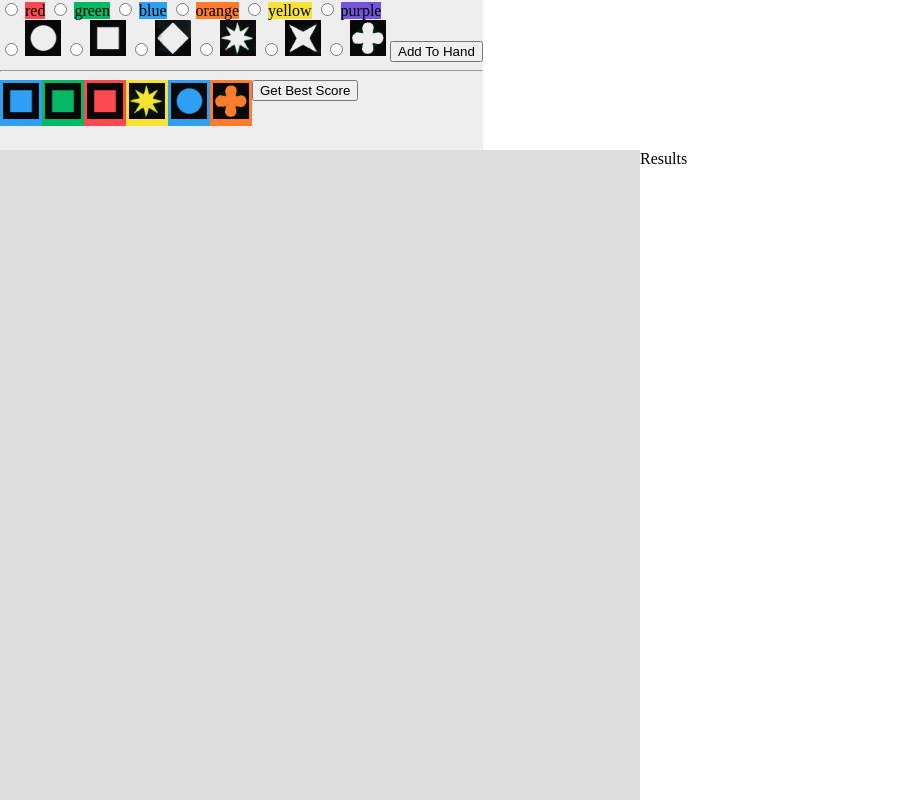
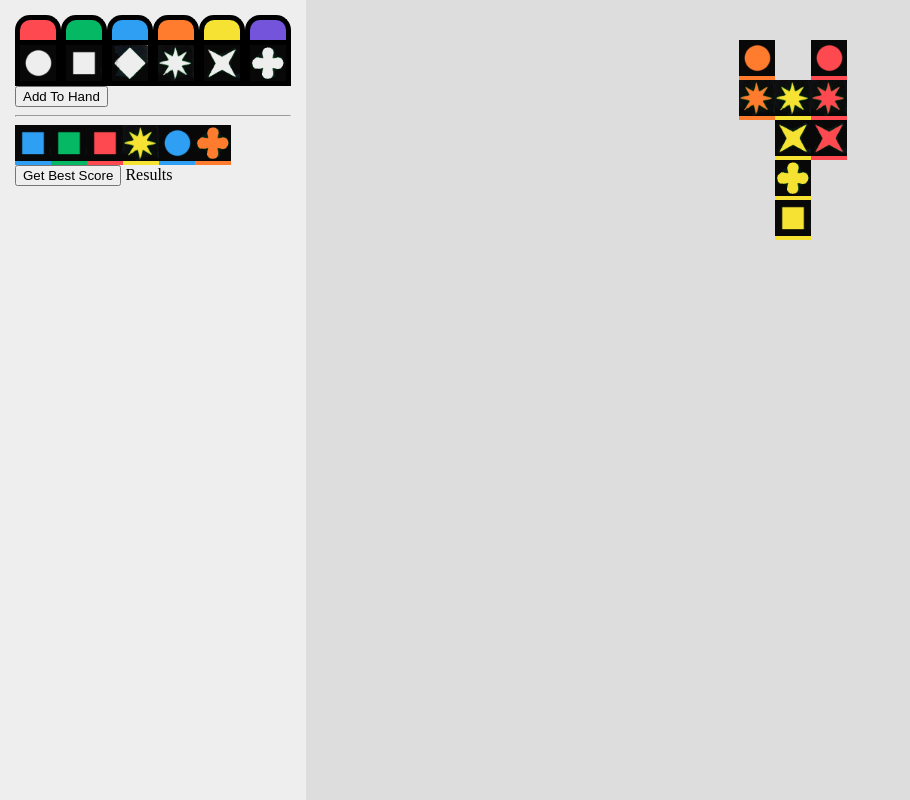
Before and after one commit to will-moore/qwirkle-solver, a plain HTML site: page index.html in a window 1280 px wide. Shown: the whole page, without its empty margins (0-910 px from the left). Drawn offline with Linux system fonts and the light colour scheme.

Commit message:
Tidy tile-picker css

```diff
--- a/index.html
+++ b/index.html
@@ -7,14 +7,21 @@
   <script src="src/Grid.js"></script>
 
   <style>
-  td, img {
+
+  * {
+    box-sizing: border-box;
+  }
+ img {
     padding: 0;
     margin: 0;
     height: 36px;
   }
 
   td {
-    border: solid transparent 3px;'
+    border: solid transparent 3px;
+    margin: 0;
+    padding: 0;
+    border: 0;
   }
 
   td.highlight {
@@ -26,31 +33,61 @@
   }
 
   #header {
-    position: fixed;
+    position: absolute;
+    left: 0;
     top: 0;
-    height: 150px;
+    bottom: 0;
+    /*height: 150px;*/
+    width: 306px;
     background-color: #eee;
+    padding: 15px;
   }
+
+  #header label {
+    width: 46px;
+    height: 46px;
+    display: block;
+    border: solid black 5px;
+  }
+
+  #tilepicker tr:nth-of-type(1) label {
+    border-top-right-radius: 15px;
+    border-top-left-radius: 15px;
+    border-bottom-width: 0;
+    height: 25px;
+  }
+  #header input {
+    display: none;
+  }
+
+  #tilepicker tr:nth-of-type(2) input:checked ~ label {
+      border-color: transparent;
+  }
+
   #content {
     position: absolute;
-    top: 150px;
+    top: 0px;
     overflow: auto;
     bottom: 0;
-    left: 0;
-    right: 0  ;
-  }
-
-  #content>div {
-    position: absolute;
-    top: 0;
-    overflow: auto;
-    bottom: 0;
-    left: 0;
+    left: 306px;
     right: 0  ;
   }
 
   #hand {
     float: left;
+  }
+
+  #results {
+    position: absolute;
+    left: 0;
+    right: 0;
+    overflow: scroll;
+    bottom: 0;
+    top: 220px;
+  }
+
+  #grid {
+    margin: auto;
   }
 
   body {
@@ -66,31 +103,39 @@
 
 <div id="header">
 
-  <input id='1' type="radio" name="colour">
-  <label for="1" style="background-color: rgb(254, 73, 81)">red</label>
-  <input id='2' type="radio" name="colour">
-  <label for="2" style="background-color: rgb(5, 184, 100)">green</label>
-  <input id='3' type="radio" name="colour">
-  <label for="3" style="background-color: rgb(46, 159, 243)">blue</label>
-  <input id='4' type="radio" name="colour">
-  <label for="4" style="background-color: rgb(255, 124, 46)">orange</label>
-  <input id='5' type="radio" name="colour">
-  <label for="5" style="background-color: rgb(246, 226, 50)">yellow</label>
-  <input id='6' type="radio" name="colour">
-  <label for="6" style="background-color: rgb(116, 84, 219)">purple</label>
-  <br>
-  <input id="a" type="radio" name="shape">
-  <label for="a"><img src="images/circle.png"/></label>
-  <input id="b" type="radio" name="shape">
-  <label for="b"><img src="images/square.png"/></label>
-  <input id="c" type="radio" name="shape">
-  <label for="c"><img src="images/diamond.png"/></label>
-  <input id="d" type="radio" name="shape">
-  <label for="d"><img src="images/star.png"/></label>
-  <input id="e" type="radio" name="shape">
-  <label for="e"><img src="images/cross.png"/></label>
-  <input id="f" type="radio" name="shape">
-  <label for="f"><img src="images/clova.png"/></label>
+  <table id="tilepicker">
+    <tbody>
+      <tr>
+        <td>
+          <input id='1' type="radio" name="colour"><label for="1" style="background-color: rgb(254, 73, 81)"></label>
+        </td>
+        <td><input id='2' type="radio" name="colour"><label for="2" style="background-color: rgb(5, 184, 100)"></label></td>
+        <td><input id='3' type="radio" name="colour"><label for="3" style="background-color: rgb(46, 159, 243)"></label></td>
+        <td><input id='4' type="radio" name="colour"><label for="4" style="background-color: rgb(255, 124, 46)"></label></td>
+        <td><input id='5' type="radio" name="colour"><label for="5" style="background-color: rgb(246, 226, 50)"></label></td>
+        <td><input id='6' type="radio" name="colour"><label for="6" style="background-color: rgb(116, 84, 219)"></label></td>
+      </tr>
+      <tr>
+        <td>
+          <input id="a" type="radio" name="shape"><label for="a"><img src="images/circle.png"/></label>
+        </td>
+        <td>
+          <input id="b" type="radio" name="shape"><label for="b"><img src="images/square.png"/></label>
+        </td>
+        <td>
+          <input id="c" type="radio" name="shape"><label for="c"><img src="images/diamond.png"/></label>
+        </td>
+        <td>
+          <input id="d" type="radio" name="shape"><label for="d"><img src="images/star.png"/></label>
+        </td>
+        <td>
+          <input id="e" type="radio" name="shape"><label for="e"><img src="images/cross.png"/></label>
+        </td>
+        <td>
+          <input id="f" type="radio" name="shape"><label for="f"><img src="images/clova.png"/></label>
+        </td>
+    </tbody>
+  </table>
 
   <button id="addToHand">Add To Hand</button>
 
@@ -99,21 +144,15 @@
   <table id="hand">
   </table>
   <button id="getBestScore">Get Best Score</button>
-  <div style="clear: both"></div>
+
+    Results
+    <div id="results"></div>
+
 </div>
 
-<div id="content">
-
-  <div style="right: 50%; background-color: #ddd">
-    <table id="grid">
-    </table>
-  </div>
-
-  <div style="left: 50%">
-    Results
-    <div id="results"></div>
-  </div>
-
+<div id="content" style="background-color: #ddd">
+  <table id="grid">
+  </table>
 </div>
 
 
@@ -190,15 +229,15 @@
     document.getElementById(id).innerHTML = html;
   }
 
-  // grid.addTiles([ {'id': 'a4', 'row': 0, 'column': 0},
-  //                 {'id': 'a1', 'row': 0, 'column': 2},
-  //                {'id': 'd4', 'row': 1, 'column': 0},
-  //                {'id': 'd5', 'row': 1, 'column': 1},
-  //                {'id': 'd1', 'row': 1, 'column': 2},
-  //                {'id': 'e5', 'row': 2, 'column': 1},
-  //                {'id': 'e1', 'row': 2, 'column': 2},
-  //                {'id': 'f5', 'row': 3, 'column': 1},
-  //                {'id': 'b5', 'row': 4, 'column': 1}])
+  grid.addTiles([ {'id': 'a4', 'row': 0, 'column': 0},
+                  {'id': 'a1', 'row': 0, 'column': 2},
+                 {'id': 'd4', 'row': 1, 'column': 0},
+                 {'id': 'd5', 'row': 1, 'column': 1},
+                 {'id': 'd1', 'row': 1, 'column': 2},
+                 {'id': 'e5', 'row': 2, 'column': 1},
+                 {'id': 'e1', 'row': 2, 'column': 2},
+                 {'id': 'f5', 'row': 3, 'column': 1},
+                 {'id': 'b5', 'row': 4, 'column': 1}])
 
 
   var renderHand = function() {
@@ -254,9 +293,26 @@
   //   renderTiles(grid.grid, 'grid', tile);
   // });
 
-  document.getElementById('header').addEventListener('click', function(event){
+  document.getElementById('tilepicker').addEventListener('click', function(event){
     var letter = document.querySelector("input[name='shape']:checked");
     var number = document.querySelector("input[name='colour']:checked");
+    // if colour picked, add color to shapes
+    // console.log(letter, number);
+    if (number) {
+      var color = colours["" + number.id];
+      var shapes = document.querySelectorAll("input[name='shape']");
+      console.log(number.id, color, shapes);
+      // [].forEach.call(shapes, function(element, index) {
+      //   console.log(element);
+      //   element.style['background-color'] = color;
+      // });
+
+      for (var element of shapes) {
+        console.log(element);
+        element.nextSibling.style['background-color'] = color;
+      }
+      // document.getElementById('tilepicker').style['background-color'] = color;
+    }
     if (letter && number) {
       var tileId = letter.id + number.id;
       renderTiles(grid, 'grid', tileId);
```
